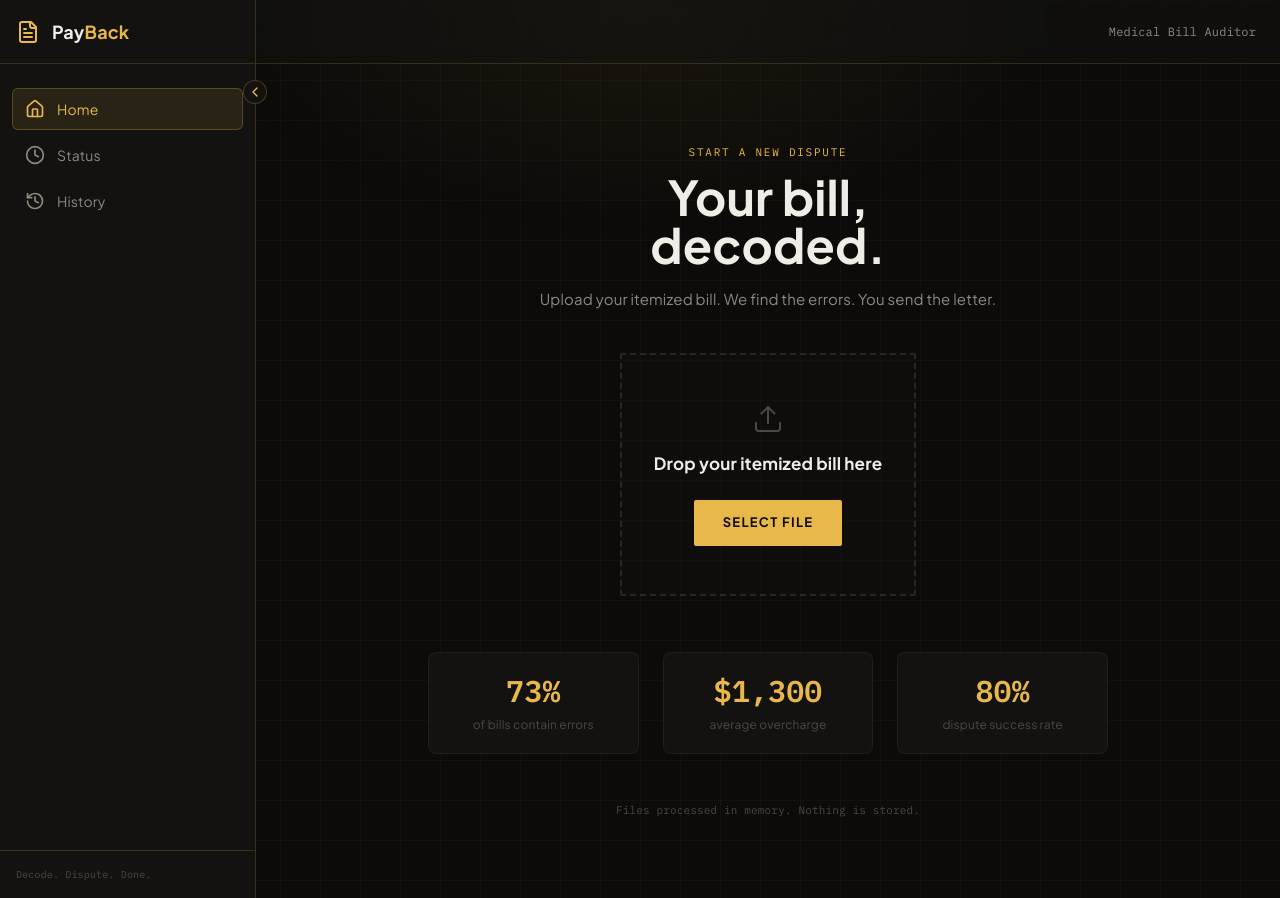
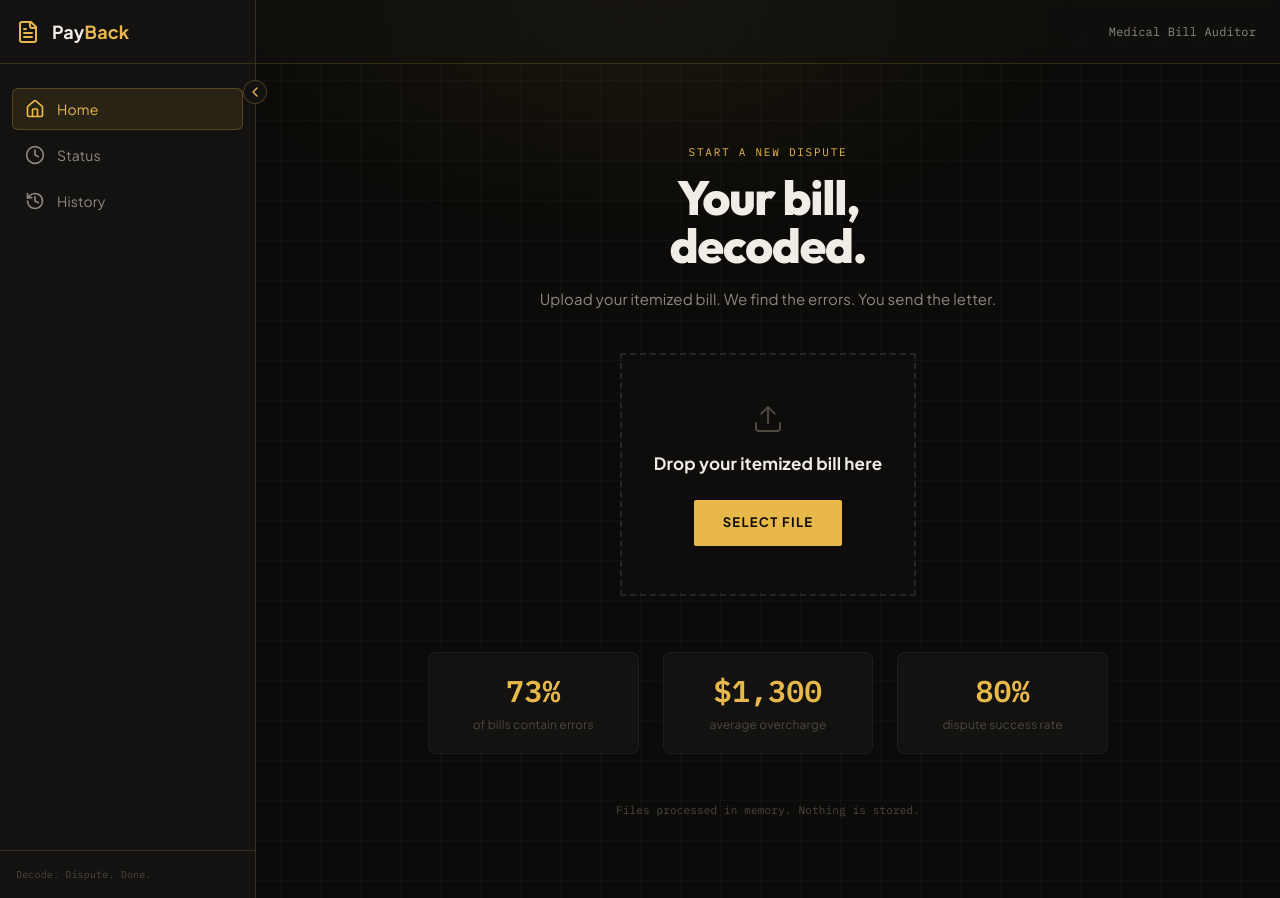
Before and after one commit to Itz-Viggy/payBack, a React (Vite) app in the folder frontend/: page / in a window 1280 px wide. Built offline with nearby package versions, Linux system fonts and the light colour scheme; no server answers.

Commit message:
update title

```diff
--- a/frontend/index.html
+++ b/frontend/index.html
@@ -4,8 +4,8 @@
     <meta charset="UTF-8" />
     <meta name="viewport" content="width=device-width, initial-scale=1.0" />
     <title>PayBack</title>
-    <!-- Display: Plus Jakarta Sans | Data: IBM Plex Mono -->
-    <link href="https://fonts.googleapis.com/css2?family=IBM+Plex+Mono:wght@400;500;600&family=Plus+Jakarta+Sans:wght@400;600;700&display=swap" rel="stylesheet" />
+    <!-- Hero: Outfit | Display: Plus Jakarta Sans | Data: IBM Plex Mono -->
+    <link href="https://fonts.googleapis.com/css2?family=IBM+Plex+Mono:wght@400;500;600&family=Outfit:wght@600;700;800&family=Plus+Jakarta+Sans:wght@400;600;700&display=swap" rel="stylesheet" />
   </head>
   <body>
     <div id="root"></div>
--- a/frontend/src/pages/Home.jsx
+++ b/frontend/src/pages/Home.jsx
@@ -38,7 +38,7 @@ export default function Home() {
       </p>
 
       <h1
-        className="mt-3 font-display text-4xl font-bold leading-tight text-text-primary sm:text-5xl"
+        className="mt-3 font-hero text-4xl font-extrabold tracking-tight leading-[1.05] text-text-primary sm:text-5xl"
         style={{ animation: 'fadeUp 0.5s ease-out 0.20s both' }}
       >
         Your bill,
--- a/frontend/src/pages/Upload.jsx
+++ b/frontend/src/pages/Upload.jsx
@@ -40,7 +40,7 @@ export default function Upload() {
         </p>
 
         <h1
-          className="mt-3 font-display text-5xl font-bold leading-[1.02] text-text-primary sm:text-[68px]"
+          className="mt-3 font-hero text-5xl font-extrabold tracking-tight leading-[1.05] text-text-primary sm:text-[68px]"
           style={{ animation: 'fadeUp 0.5s ease-out 0.20s both' }}
         >
           Your bill,
--- a/frontend/tailwind.config.js
+++ b/frontend/tailwind.config.js
@@ -37,6 +37,7 @@ export default {
         'status-denied': '#D94F4F',
       },
       fontFamily: {
+        hero: ['Outfit', 'Plus Jakarta Sans', 'sans-serif'],
         display: ['Plus Jakarta Sans', 'system-ui', 'sans-serif'],
         mono: ['IBM Plex Mono', 'ui-monospace', 'monospace'],
       },
```
